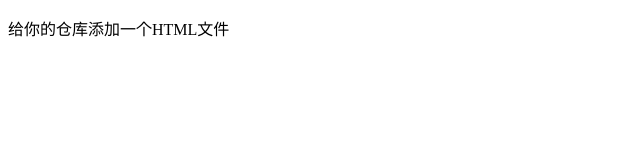
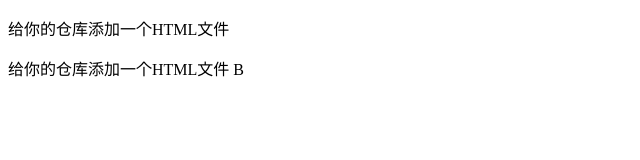
Before and after one commit to lemonxiesf/Test, a plain HTML site: page index.html in a window 1280 px wide. Shown: the whole page, without its empty margins (0-640 px from the left). Drawn offline with Linux system fonts and the light colour scheme.

Commit message:
绋嬪簭鍛楤

```diff
--- a/index.html
+++ b/index.html
@@ -7,5 +7,6 @@
 </head>
 <body>
     <p>给你的仓库添加一个HTML文件</p>
+    <p>给你的仓库添加一个HTML文件 B</p>
 </body>
 </html>
```
